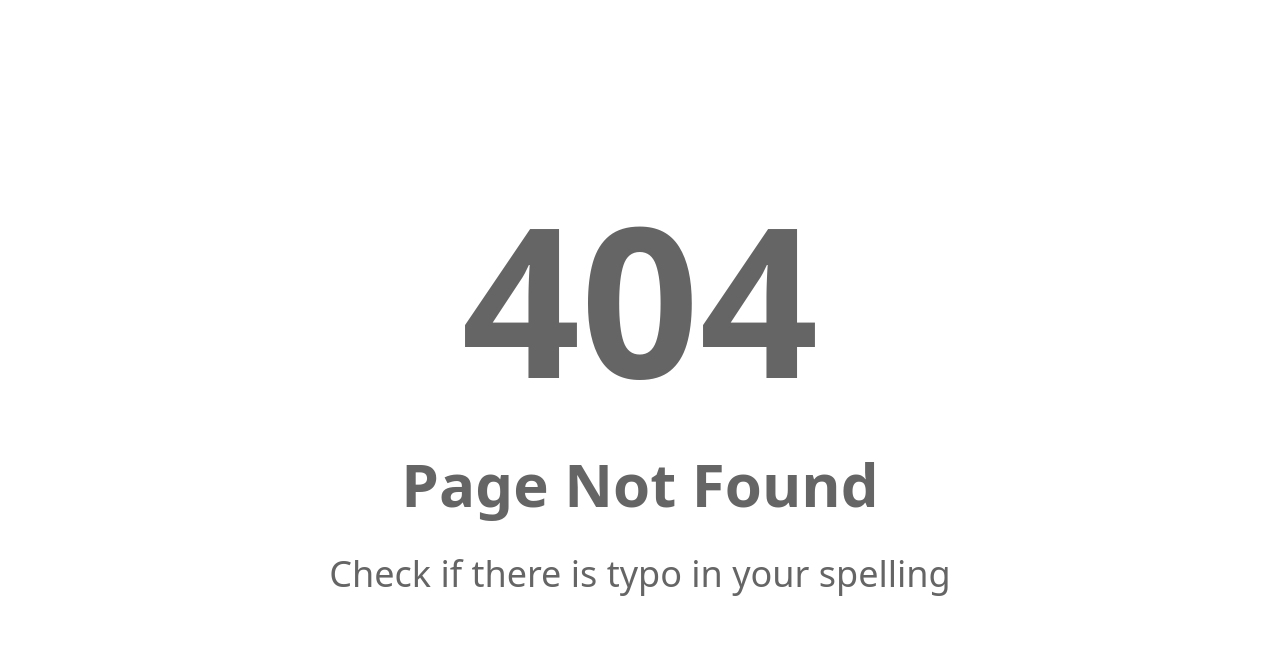
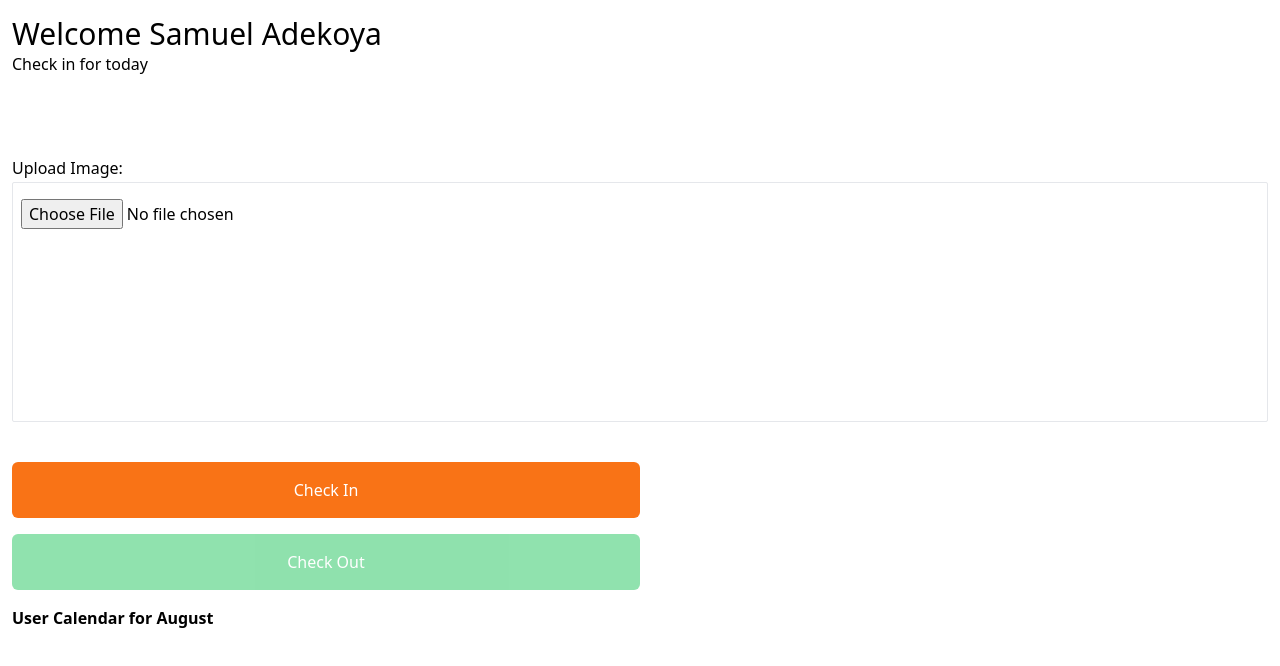
Before and after one commit to Luciac2/Tracker-app, a React (Create React App) app: page /dashboard in a window 1280 px wide. Before the commit this address had no page. Shown: the top 666 px of the page. Built offline with nearby package versions, Linux system fonts and the light colour scheme.

Commit message:
upadated

```diff
--- a/src/App.js
+++ b/src/App.js
@@ -6,6 +6,7 @@ import "./App.css";
 import CreateAccountPage from "./Pages/CreateAccountPage";
 import LoginPage from "./Pages/LoginPage";
 import ForgotPasswordPage from "./Pages/ForgetPasswordPage/";
+import Dashboard from "./Pages/Dashboard";
 // import CheckinPage from "./Pages/CheckinPage";
 
 function App() {
@@ -14,6 +15,7 @@ function App() {
       <Route path="/" element={<Home />} />
       <Route path="/Signup" element={<CreateAccountPage />} />
       <Route path="/Loginpage" element={<LoginPage />} />
+      <Route path="/dashboard" element={<Dashboard />} />
       <Route path="/forgot-password" element={<ForgotPasswordPage />} />
       {/* <Route path="/Checkin" element={<CheckinPage />} /> */}
       <Route path="/Layout" element={<Layout />} />
--- /dev/null
+++ b/src/Pages/Dashboard/index.js
@@ -0,0 +1,235 @@
+import { useEffect, useState } from "react";
+// import MyButton from "./woo";
+
+function Dashboard() {
+    // Assuming you have access to the user's ID, name, and location
+    const userId = "user123"; // Replace with actual user ID
+    const userName = "John Doe"; // Replace with actual user name
+    const allowedLocation = { lat: 6.5143, lon: 3.3718 }; // Replace with your allowed location
+    const [previewImage, setPreviewImage] = useState(null)
+    const [selectedFile, setSelectedFile] = useState("")
+
+    const [userData, setUserData] = useState({
+    id: userId,
+    name: userName,
+    months: {}
+    });
+    const [currentMonth, setCurrentMonth] = useState(new Date().toLocaleString('default', { month: 'long' }));
+    const [clickedCheckIn, setClickedCheckIn] = useState(false);
+    const [clickedCheckOut, setClickedCheckOut] = useState(false);
+    const [nextCheckInTime, setNextCheckInTime] = useState(null);
+    const [locationError, setLocationError] = useState('');
+    const [currentTime, setCurrentTime] = useState(new Date());
+
+    // Function to check if the user can click the check-in button today
+    const canClickCheckIn = () => {
+    const now = new Date();
+    const nextCheckIn = nextCheckInTime ? new Date(nextCheckInTime) : null;
+    return now >= new Date(now.getFullYear(), now.getMonth(), now.getDate(), 6, 0, 0) && (!nextCheckIn || now > nextCheckIn);
+    };
+
+    // Function to check if the user can click the check-out button today
+    const canClickCheckOut = () => {
+    const now = new Date();
+    return clickedCheckIn && now <= new Date(now.getFullYear(), now.getMonth(), now.getDate(), 22, 0, 0);
+    };
+
+    // Function to handle check-in button click
+    const handleCheckInClick = () => {
+    // Check user ID
+    if (userId !== "user123") {
+        console.log("User ID mismatch");
+        return;
+    }
+
+    // Get the user's location
+    if (navigator.geolocation) {
+        navigator.geolocation.getCurrentPosition(position => {
+        const { latitude, longitude } = position.coords;
+        console.log(latitude.toFixed(4), longitude)
+        // Check if location matches
+        if (latitude.toFixed(4) === allowedLocation.lat.toFixed(4) && longitude.toFixed(4) === allowedLocation.lon.toFixed(4)) {
+            // Record click
+            const now = new Date();
+            setClickedCheckIn(true);
+            setNextCheckInTime(new Date(now.getFullYear(), now.getMonth(), now.getDate() + 1, 6, 0, 0));
+            console.log("Check-in clicked");
+
+            // Record data in user calendar
+            const today = now.toISOString().split('T')[0];
+            const dayOfWeek = now.toLocaleString('default', { weekday: 'long' });
+            const newDayData = {
+            day: dayOfWeek,
+            date: today,
+            timeCheckedIn: now.toLocaleTimeString(),
+            late: now.getHours() >= 6,
+            currentLocation: `${latitude}, ${longitude}`,
+            // feelingToday: '',
+            pictureUploaded: selectedFile && selectedFile
+            };
+
+            setUserData(prev => {
+            const updatedMonths = { ...prev.months };
+            if (!updatedMonths[currentMonth]) {
+                updatedMonths[currentMonth] = [];
+            }
+            updatedMonths[currentMonth].push(newDayData);
+            return { ...prev, months: updatedMonths };
+            });
+
+        } else {
+            console.log("Location does not match allowed location.");
+            setLocationError("Location does not match allowed location.");
+        }
+        }, error => {
+        console.log("Geolocation error: ", error.message);
+        setLocationError("Unable to access location.");
+        });
+    } else {
+        console.log("Geolocation is not supported by this browser.");
+        setLocationError("Geolocation not supported.");
+    }
+    };
+
+    // console.log(userData)
+    // Function to handle check-out button click
+    const handleCheckOutClick = () => {
+    const now = new Date();
+    if (clickedCheckIn) {
+        setClickedCheckOut(true);
+        console.log("Check-out clicked");
+
+        // Update the check-out time in the user's data
+        setUserData(prev => {
+        const updatedMonths = { ...prev.months };
+        const todayData = updatedMonths[currentMonth].find(day => day.date === now.toISOString().split('T')[0]);
+        if (todayData) {
+            todayData.timeCheckedOut = now.toLocaleTimeString();
+        }
+        return { ...prev, months: updatedMonths };
+        });
+    } else {
+        console.log("Cannot check out before checking in.");
+    }
+    };
+
+    useEffect(() => {
+    const interval = setInterval(() => {
+        setCurrentTime(new Date());
+    }, 1000);
+    return () => clearInterval(interval);
+    }, []);
+
+
+
+// const [userData, setUserData] = useState({
+//     timeChecked: 20.2,
+//     dateChecked: new Date(),
+//     totalNumberOfDays: 0,
+//     numberOfLateDays: 0,
+
+// })
+
+// const handleChange = (e) => {
+//     const { name, value, checked, type } = e.target
+//     setFormData(prev => {
+//         return {
+//         ...prev,
+//         [name]: type === "checkbox" ? checked : value
+//         }
+//     })
+// }
+
+
+const handleFileChange = (event) => {
+    const file = event.target.files[0];
+    setSelectedFile(file);
+    setPreviewImage(URL.createObjectURL(file));
+    };
+
+// const handleSubmit = (e) => {
+//     console.log("submission successful")
+//     setUserData(prev => {
+//         return {
+//             ...prev,
+//             totalNumberOfDays : userData.totalNumberOfDays+1
+//         }
+//     })
+//     console.log(userData.dateChecked)
+//     if(userData.timeChecked > 20 ){
+//         console.log("you are late")
+//         setUserData(prev => {
+//             return {
+//                 ...prev,
+//                 numberOfLateDays: userData.numberOfLateDays+1
+//             }
+//         })}
+//     else if(userData.timeChecked <= 20) {
+//         console.log("you are early")
+//     }
+// }
+
+    return (
+        <div className="max-w-[1400px] mx-auto px-3 mt-4">
+            <div clas>
+                <h4 className="text-3xl">Welcome Samuel Adekoya</h4>
+                <p>Check in for today</p>
+            </div>
+            <div className="form mt-20">
+                <div className="grid grid-cols-2 gap-10">
+                    <div className="col-span-2">
+                        <label htmlFor="selectedFile">Upload Image:</label>
+                        {
+                            previewImage ?
+                            <div>
+                                <img src={previewImage} alt="preview" className="w-full h-[30em] obejct-cover" />
+                                <p className="text-xl mt-1 font-semibold">{selectedFile && selectedFile.name}</p>
+                            </div> :
+                            <input
+                            id="selectedFile"
+                            name="selectedFile"
+                            type="file"
+                            // value={selectedFile}
+                            onChange={handleFileChange}
+                            placeholder="upload file"
+                            className="border text-primary rounded-sm w-full h-60 py-2.5 sm:py-4 px-2 mt-0.5 outline-0 placeholder:text-sm sm:placeholder:text-base"
+                        />
+                        }
+                        <p id="email-error" className="text-red-400 text-xs  font-semibold sm:text-sm"></p>
+                    </div>
+                    <div className="col-span-2">
+                        <div>
+                            <button onClick={handleCheckInClick} disabled={clickedCheckIn || !canClickCheckIn()} className='py-4 px-10 bg-orange-500 text-white w-6/12 rounded-md disabled:opacity-50 block'>
+                                {clickedCheckIn ? "Come back tomorrow" : "Check In"}
+                            </button>
+                            {clickedCheckIn && nextCheckInTime && (
+                                <p className="text-xl">Next check-in available in: {(nextCheckInTime - currentTime) / 1000} seconds</p>
+                            )}
+                            {locationError && (
+                                <p style={{ color: 'red' }}>{locationError}</p>
+                            )}
+
+                            <button onClick={handleCheckOutClick} disabled={!canClickCheckOut() || clickedCheckOut} className='py-4 px-10 bg-green-500 text-white w-6/12 rounded-md disabled:opacity-50 block mt-4'>
+                                {clickedCheckOut ? "Checked Out" : "Check Out"}
+                            </button>
+
+                            <div>
+                                <h3 className='mt-4 font-semibold'>User Calendar for {currentMonth}</h3>
+                                <ul>
+                                {userData.months[currentMonth] && userData.months[currentMonth].map((entry, index) => (
+                                    <li key={index}>
+                                    Day: {entry.day}, Date: {entry.date}, Time Checked In: {entry.timeCheckedIn}, Late: {entry.late.toString()},
+                                    Time Checked Out: {entry.timeCheckedOut || "Not checked out yet"}, Location: {entry.currentLocation},  Picture: {selectedFile ? selectedFile.name :  "Upload a picture"}
+                                    </li>
+                                ))}
+                                </ul>
+                            </div>
+                            </div>
+                    </div>
+                </div>
+            </div>
+        </div>
+     );
+}
+
+export default Dashboard;
```
